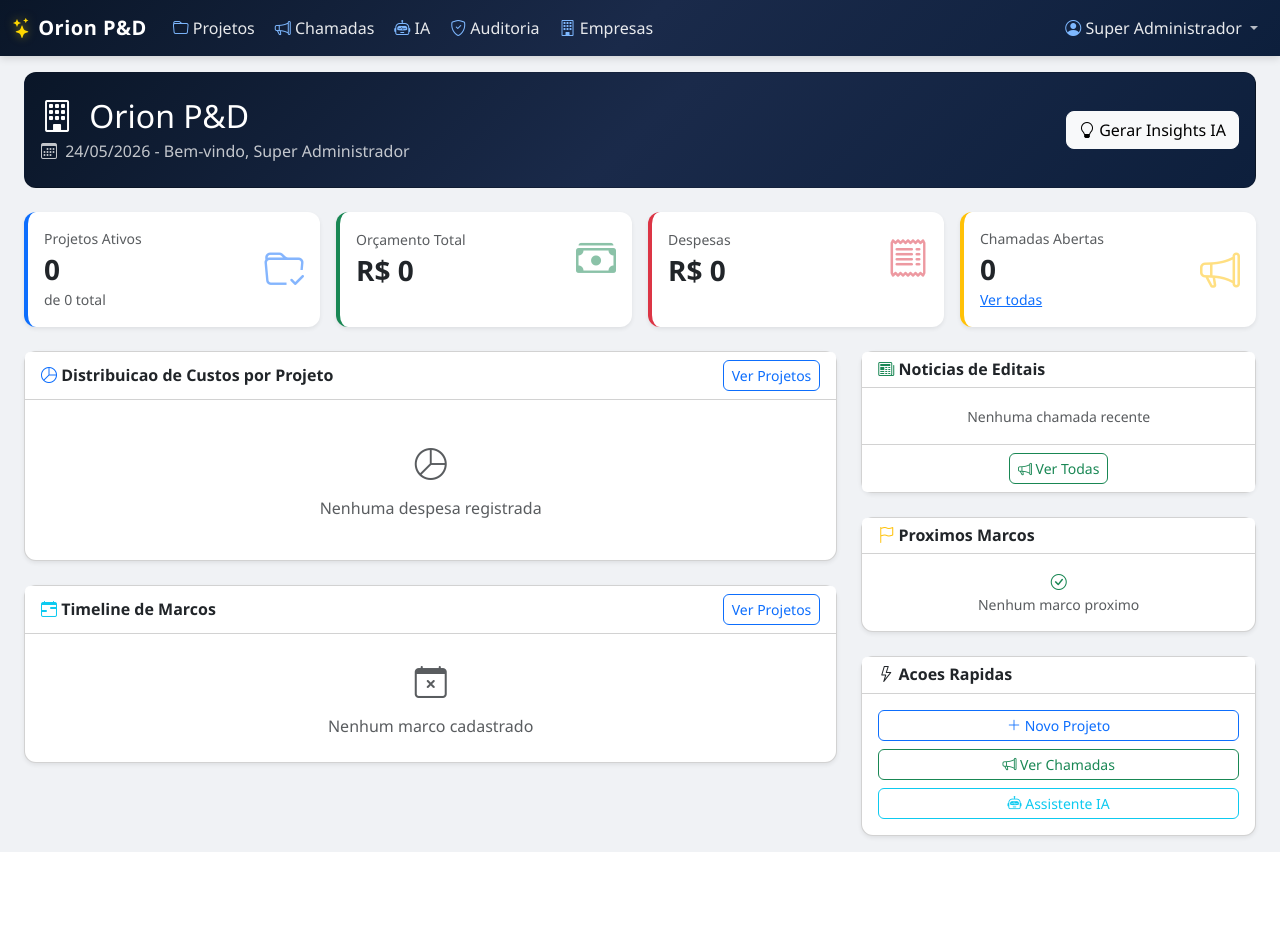
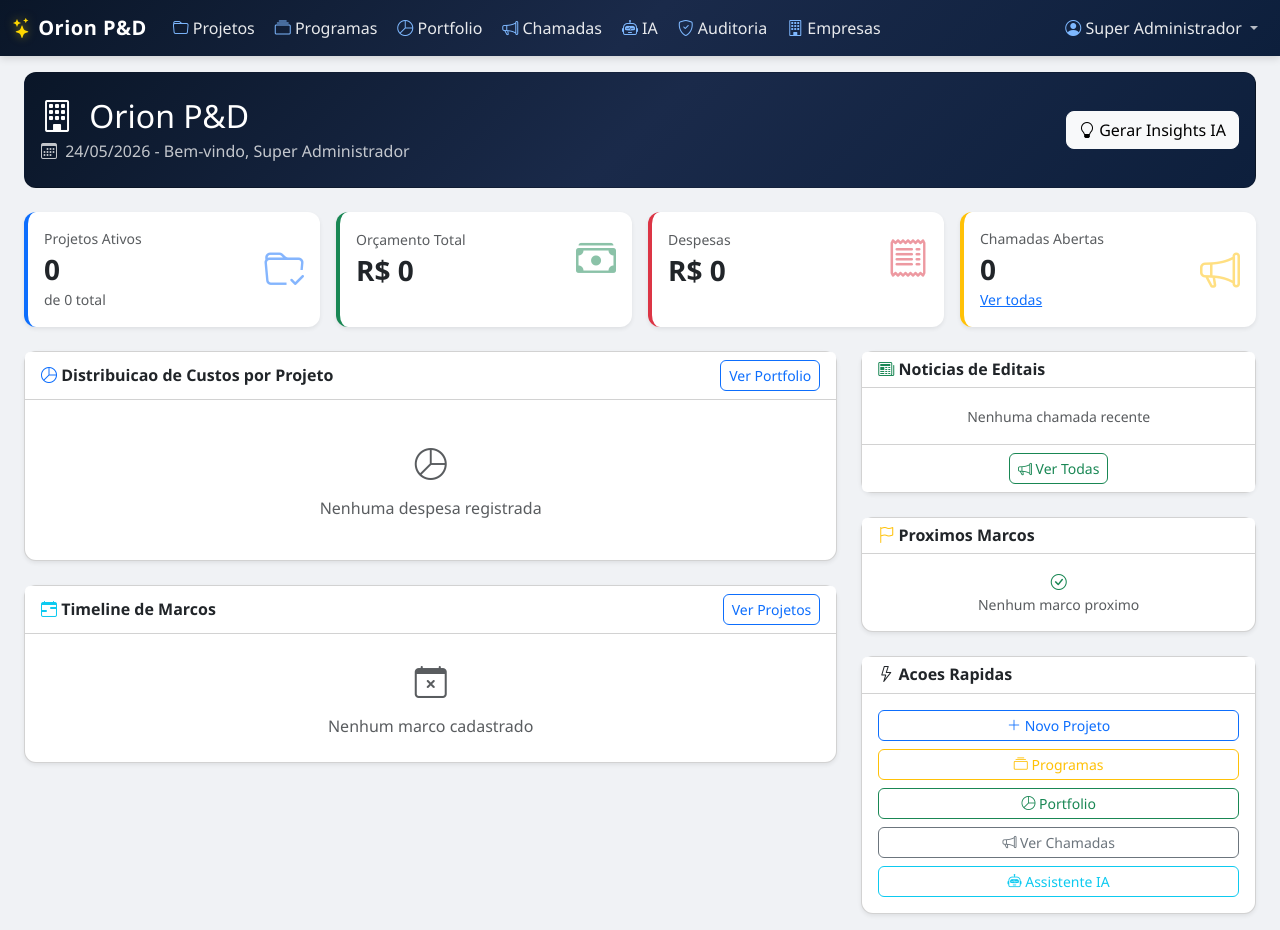
Before and after one commit to eduardotsantos/Python, a Flask app: page /home in a window 1280 px wide. Before the commit the page ends 852 px from the top, so only its background shows below. Run offline with Flask 3, Linux system fonts and the light colour scheme; a user stored in the database is signed in.

Commit message:
feat: conditional display of Programs and Portfolio modules in UI
- Added has_programs_module and has_portfolio_module context variables
- Navigation menu shows Programas and Portfolio links only when loaded
- Dashboard quick actions conditionally include module buttons
- Pie chart header links to Portfolio when available

This allows gradual module adoption without breaking the UI.

https://claude.ai/code/session_01PZ1dS4m6XMv9TH7NS5L7mQ

```diff
--- a/rd_project_management/app.py
+++ b/rd_project_management/app.py
@@ -74,15 +74,20 @@ def create_app():
     app.register_blueprint(meeting_minutes_bp)
 
     # Optional blueprints (Programs and Portfolio modules)
+    has_programs = False
+    has_portfolio = False
+
     try:
         from routes.programs import programs_bp
         app.register_blueprint(programs_bp)
+        has_programs = True
     except ImportError:
         pass
 
     try:
         from routes.portfolio import portfolio_bp
         app.register_blueprint(portfolio_bp)
+        has_portfolio = True
     except ImportError:
         pass
 
@@ -98,7 +103,9 @@ def create_app():
     def inject_tenant():
         return {
             'current_tenant': getattr(g, 'current_tenant', None),
-            'is_superadmin': current_user.is_superadmin() if current_user.is_authenticated else False
+            'is_superadmin': current_user.is_superadmin() if current_user.is_authenticated else False,
+            'has_programs_module': has_programs,
+            'has_portfolio_module': has_portfolio
         }
 
     # Root redirect
--- a/rd_project_management/templates/base.html
+++ b/rd_project_management/templates/base.html
@@ -26,6 +26,20 @@
                             <i class="bi bi-folder"></i> Projetos
                         </a>
                     </li>
+                    {% if has_programs_module %}
+                    <li class="nav-item">
+                        <a class="nav-link" href="{{ url_for('programs.list_programs') }}">
+                            <i class="bi bi-collection"></i> Programas
+                        </a>
+                    </li>
+                    {% endif %}
+                    {% if has_portfolio_module %}
+                    <li class="nav-item">
+                        <a class="nav-link" href="{{ url_for('portfolio.dashboard') }}">
+                            <i class="bi bi-pie-chart"></i> Portfolio
+                        </a>
+                    </li>
+                    {% endif %}
                     <li class="nav-item">
                         <a class="nav-link" href="{{ url_for('public_calls.list_calls') }}">
                             <i class="bi bi-megaphone"></i> Chamadas
--- a/rd_project_management/templates/home/dashboard.html
+++ b/rd_project_management/templates/home/dashboard.html
@@ -116,7 +116,11 @@
             <div class="card shadow-sm mb-4">
                 <div class="card-header bg-white d-flex justify-content-between align-items-center">
                     <h6 class="mb-0 fw-bold"><i class="bi bi-pie-chart text-primary"></i> Distribuicao de Custos por Projeto</h6>
+                    {% if has_portfolio_module %}
+                    <a href="{{ url_for('portfolio.dashboard') }}" class="btn btn-sm btn-outline-primary">Ver Portfolio</a>
+                    {% else %}
                     <a href="{{ url_for('projects.list_projects') }}" class="btn btn-sm btn-outline-primary">Ver Projetos</a>
+                    {% endif %}
                 </div>
                 <div class="card-body">
                     {% if expenses_by_project %}
@@ -260,7 +264,17 @@
                         <a href="{{ url_for('projects.create_project') }}" class="btn btn-outline-primary btn-sm">
                             <i class="bi bi-plus-lg"></i> Novo Projeto
                         </a>
-                        <a href="{{ url_for('public_calls.list_calls') }}" class="btn btn-outline-success btn-sm">
+                        {% if has_programs_module %}
+                        <a href="{{ url_for('programs.list_programs') }}" class="btn btn-outline-warning btn-sm">
+                            <i class="bi bi-collection"></i> Programas
+                        </a>
+                        {% endif %}
+                        {% if has_portfolio_module %}
+                        <a href="{{ url_for('portfolio.dashboard') }}" class="btn btn-outline-success btn-sm">
+                            <i class="bi bi-pie-chart"></i> Portfolio
+                        </a>
+                        {% endif %}
+                        <a href="{{ url_for('public_calls.list_calls') }}" class="btn btn-outline-secondary btn-sm">
                             <i class="bi bi-megaphone"></i> Ver Chamadas
                         </a>
                         <a href="{{ url_for('ai.ai_dashboard') }}" class="btn btn-outline-info btn-sm">
```
